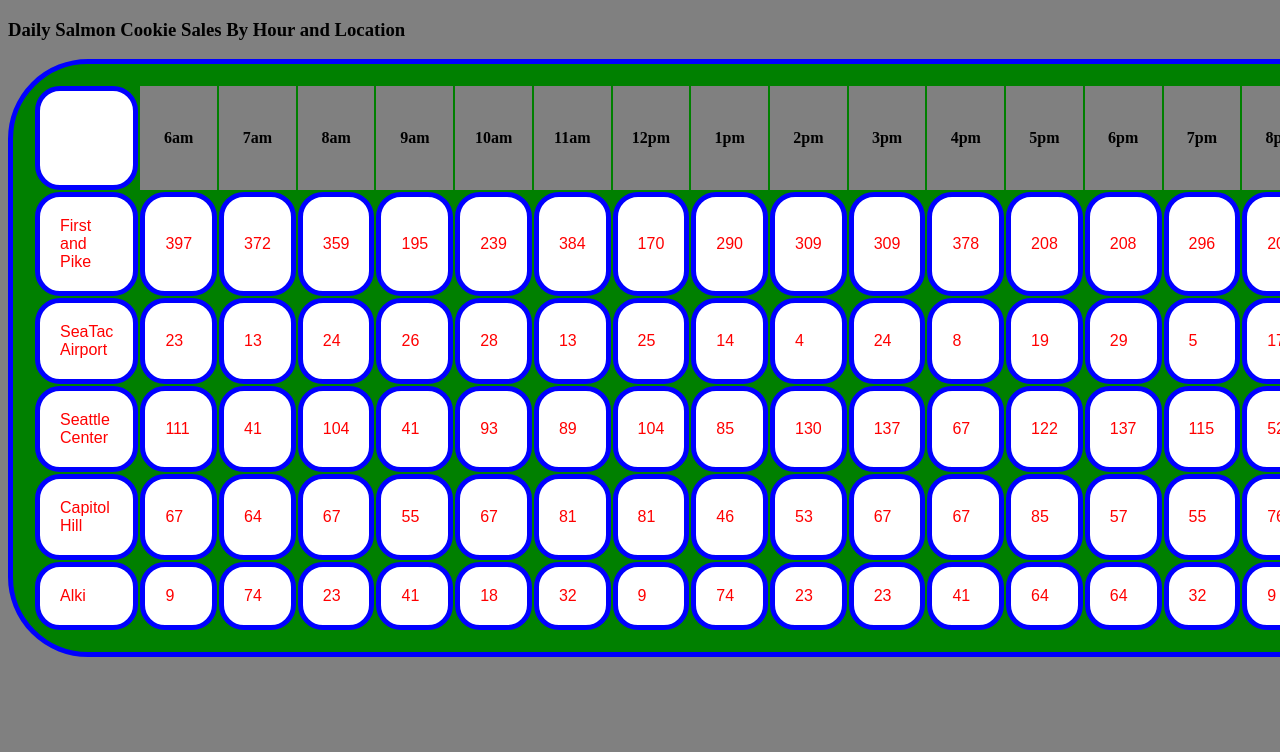
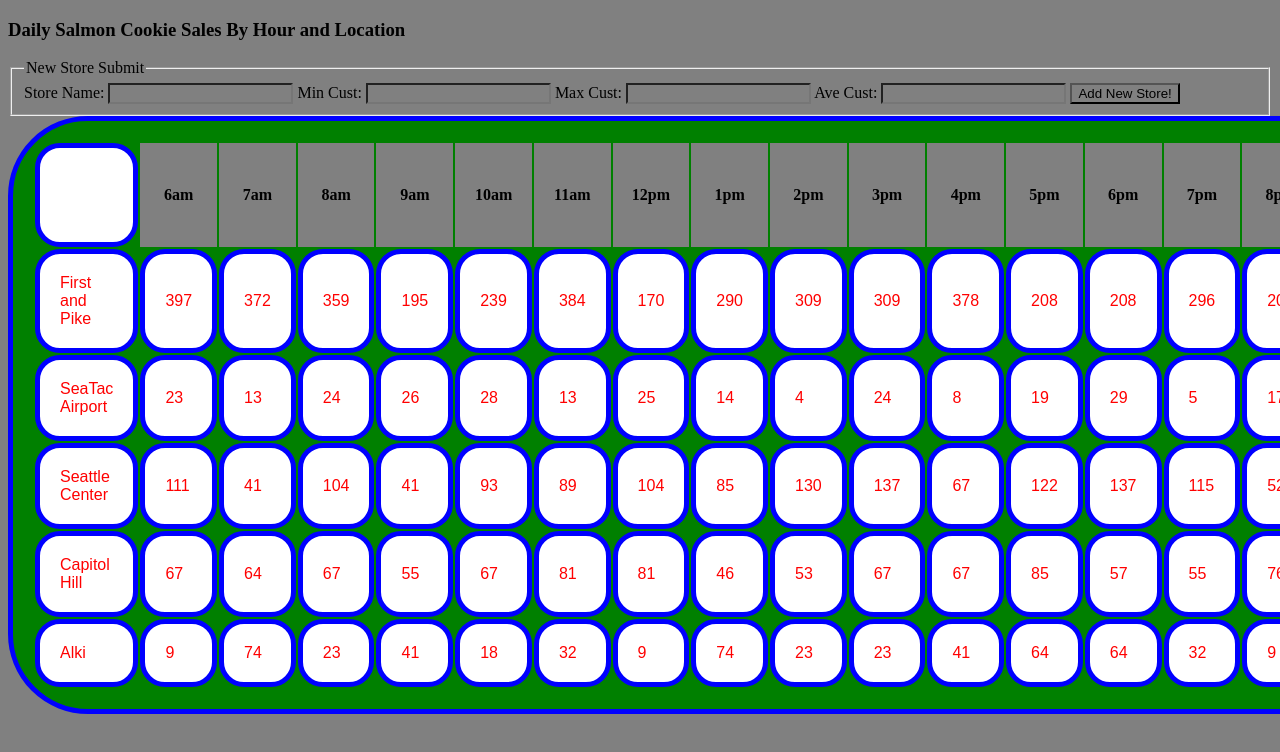
Before and after one commit to Ronnie1734/cookie-stand, a plain HTML site: page sales.html in a window 1280 px wide. Shown: the top 752 px of the page. Drawn offline with Linux system fonts and the light colour scheme.

Commit message:
check if fields are empty

```diff
--- a/app.js
+++ b/app.js
@@ -140,3 +140,15 @@ makeTableBody(allLocations);
 //append child
 
 //remeber to call makeHeaderRow();
+
+function newStoreHandler (event) {
+  event.preventDefault ();
+  if (!event.target.storeName.value || !event.target.minCust.value || !event.target.maxCust.value || !event.target.avgCust.value) {
+    return alert('Fields cannot be empty!');
+  }
+}
+
+
+var storeForm = document.getElementById('storeForm'); //access the form from html
+console.log(storeForm);
+storeForm.addEventListener('submit', newStoreHandler); //This is the listener and it's listeng for the submit events and were passing a submit handler
--- a/sales.html
+++ b/sales.html
@@ -8,6 +8,24 @@
   <body>
     <!-- notice that there is no longer a list here -->
     <h3>Daily Salmon Cookie Sales By Hour and Location</h3>
+      <form id="storeForm">
+        <fieldset>
+          <legend>New Store Submit</legend>
+          <label for="storeName">Store Name: </label>
+          <input name="storeName" type="text" />
+
+          <label for="minCust">Min Cust: </label>
+          <input name="minCust" type="text" />
+
+          <label for="maxCust">Max Cust: </label>
+          <input name="maxCust" type="text" />
+
+          <label for="avgCust">Ave Cust: </label>
+          <input name="avgCust" type="text" />
+
+          <button id="sbmitButton" type="submit" name="button"> Add New Store!</button>
+        </fieldset>
+      </form>
     <table id="cookiestands"></table>
     <script src="app.js" type="text/javascript"></script>
   </body>
```
